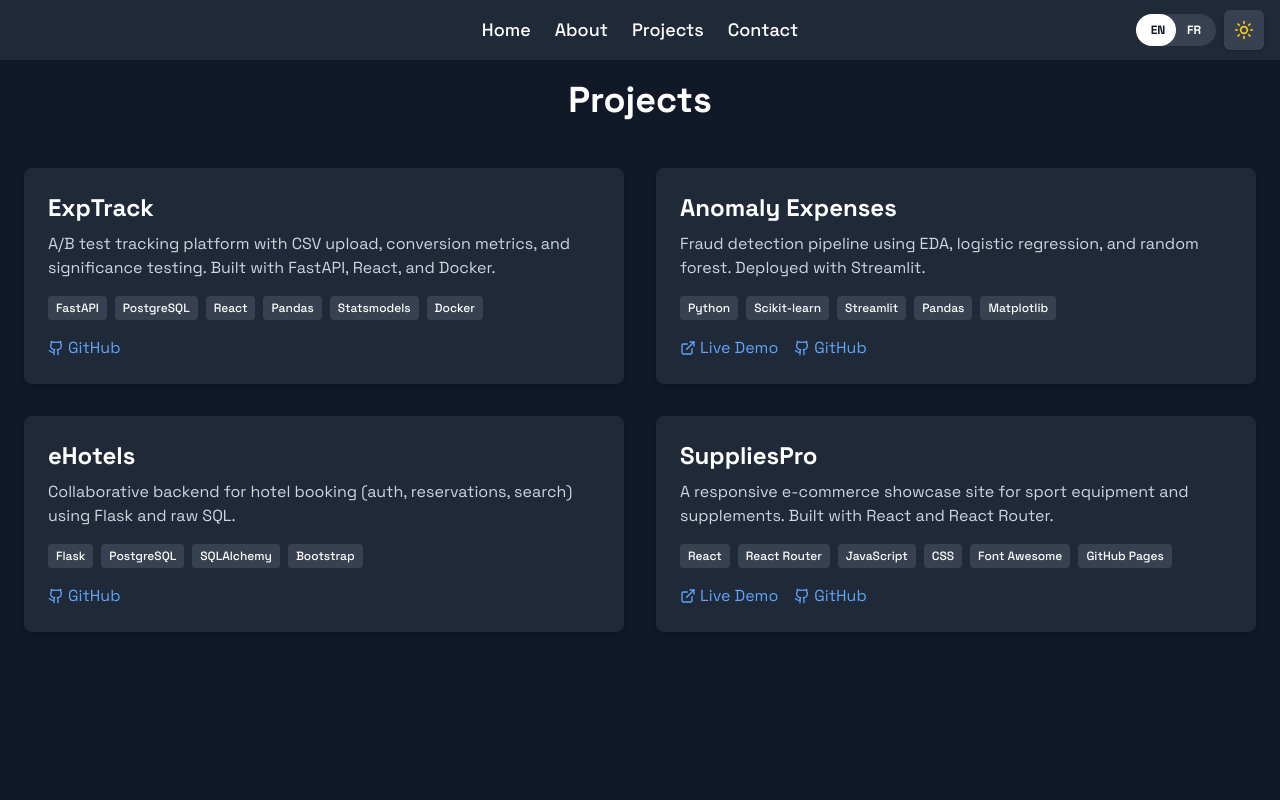
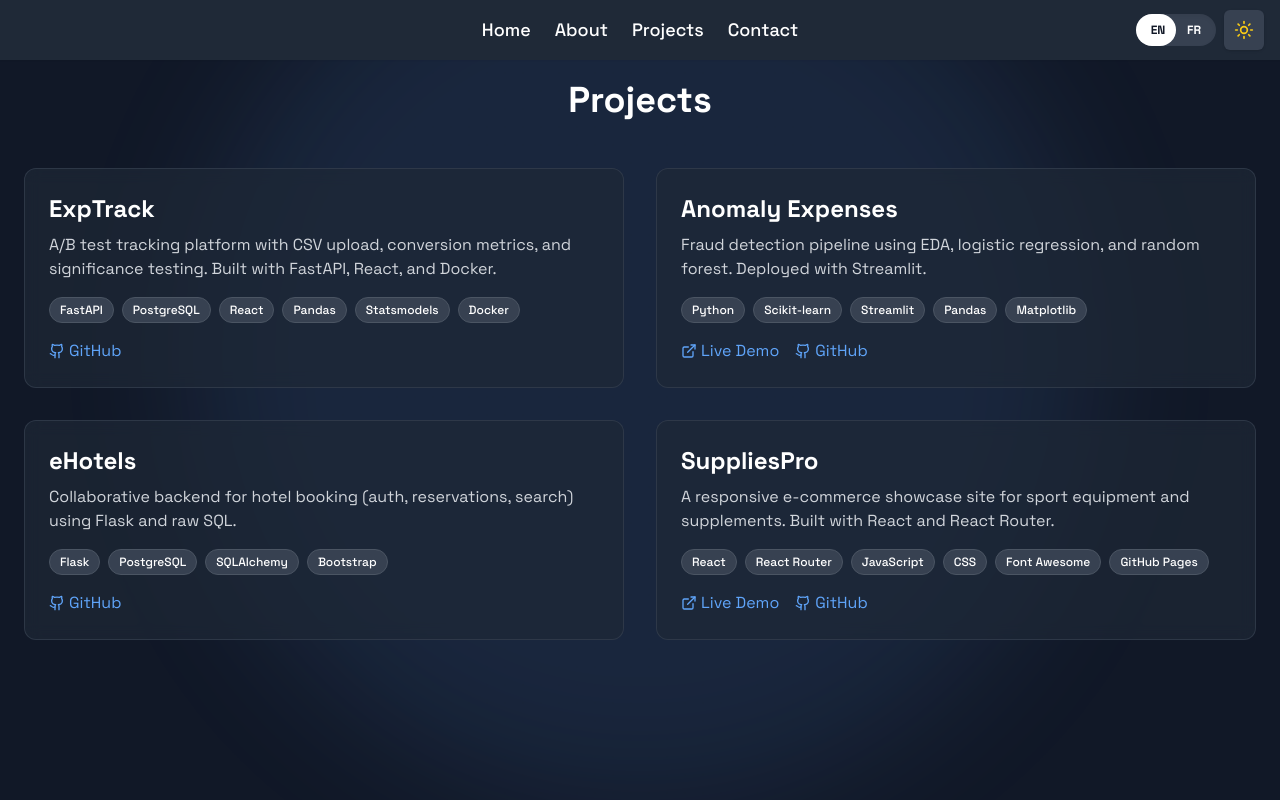
Before and after one commit to Ilyas-Ait-Ali/portfolio-website, a React (Vite) app: page /projects in a window 1280 px wide. Built offline with nearby package versions, Linux system fonts and the light colour scheme.

Commit message:
feat(projects): unify background and upgrade project card visuals

```diff
--- a/src/pages/Projects.jsx
+++ b/src/pages/Projects.jsx
@@ -42,17 +42,22 @@ export default function Projects() {
     },
   ];
 
-
   return (
     <motion.section
-      className="px-6 py-16 min-h-screen transition-colors duration-300"
+      className="relative px-6 py-16 min-h-screen bg-slate-50 dark:bg-gray-900 transition-colors duration-300 overflow-hidden"
       initial={{ opacity: 0, y: 30 }}
       animate={{ opacity: 1, y: 0 }}
-      transition={{ duration: 0.4 }}
+      transition={{ duration: 0.45 }}
     >
-      <AnimatePresence mode="wait">
+      {/* Background polish (same as other pages) */}
+      <div className="pointer-events-none absolute -top-24 left-1/2 -translate-x-1/2 w-[900px] h-[900px] rounded-full bg-blue-500/12 blur-3xl dark:bg-blue-400/10" />
+      <div className="pointer-events-none absolute inset-0 opacity-[0.06] dark:opacity-[0.03] bg-[radial-gradient(circle_at_1px_1px,rgba(0,0,0,0.35)_1px,transparent_1px)] [background-size:18px_18px]" />
+
+      <div className="relative z-10">
+        <AnimatePresence mode="wait" initial={false}>
           <ProjectSection key={lang} t={t} projectList={projectList} />
         </AnimatePresence>
+      </div>
     </motion.section>
   );
 }
@@ -65,7 +70,7 @@ function ProjectSection({ t, projectList }) {
       exit={{ opacity: 0 }}
       transition={{ duration: 0.4 }}
     >
-      <h1 className="text-4xl font-bold mt-4 mb-12 text-center text-black dark:text-white">
+      <h1 className="text-4xl font-bold mt-4 mb-12 text-center text-gray-900 dark:text-white">
         {t.heading}
       </h1>
 
@@ -73,7 +78,18 @@ function ProjectSection({ t, projectList }) {
         {projectList.map((project, idx) => (
           <motion.div
             key={project.title}
-            className="bg-white dark:bg-gray-800 shadow-md rounded-lg p-6 flex flex-col justify-between transition-colors duration-300"
+            className="
+              bg-white/70 dark:bg-gray-800/70
+              backdrop-blur
+              border border-slate-200/80 dark:border-gray-700/70
+              shadow-[0_12px_30px_rgba(0,0,0,0.06)]
+              dark:shadow-none
+              rounded-xl p-6
+              flex flex-col justify-between
+              transition-all duration-200
+              hover:-translate-y-1
+              hover:shadow-[0_16px_40px_rgba(0,0,0,0.10)]
+            "
             initial={{ opacity: 0, y: 20 }}
             animate={{ opacity: 1, y: 0 }}
             transition={{ duration: 0.4, delay: idx * 0.1 }}
@@ -81,6 +97,7 @@ function ProjectSection({ t, projectList }) {
             <h2 className="text-2xl font-semibold mb-2 text-gray-900 dark:text-white">
               {project.title}
             </h2>
+
             <p className="text-gray-700 dark:text-gray-300 mb-4">
               {project.description}
             </p>
@@ -89,7 +106,11 @@ function ProjectSection({ t, projectList }) {
               {project.stack.map((tech) => (
                 <span
                   key={tech}
-                  className="text-xs font-medium px-2 py-1 bg-gray-200 text-gray-800 dark:bg-gray-700 dark:text-white rounded"
+                  className="
+                    text-xs font-medium px-2.5 py-1 rounded-full
+                    bg-slate-100 text-slate-800 border border-slate-200
+                    dark:bg-gray-700 dark:text-white dark:border-gray-600
+                  "
                 >
                   {tech}
                 </span>
@@ -97,7 +118,7 @@ function ProjectSection({ t, projectList }) {
             </div>
 
             <div className="flex flex-wrap gap-4 mt-auto">
-              {project.live ? (
+              {project.live && (
                 <a
                   href={project.live}
                   target="_blank"
@@ -107,7 +128,7 @@ function ProjectSection({ t, projectList }) {
                   <ExternalLink size={16} />
                   {t.suppliesPro.live}
                 </a>
-              ) : null}
+              )}
 
               <a
                 href={project.repo}
@@ -119,7 +140,6 @@ function ProjectSection({ t, projectList }) {
                 {t.suppliesPro.github}
               </a>
             </div>
-
           </motion.div>
         ))}
       </div>
```
Lines whose indentation alone changed are shown as unchanged.
